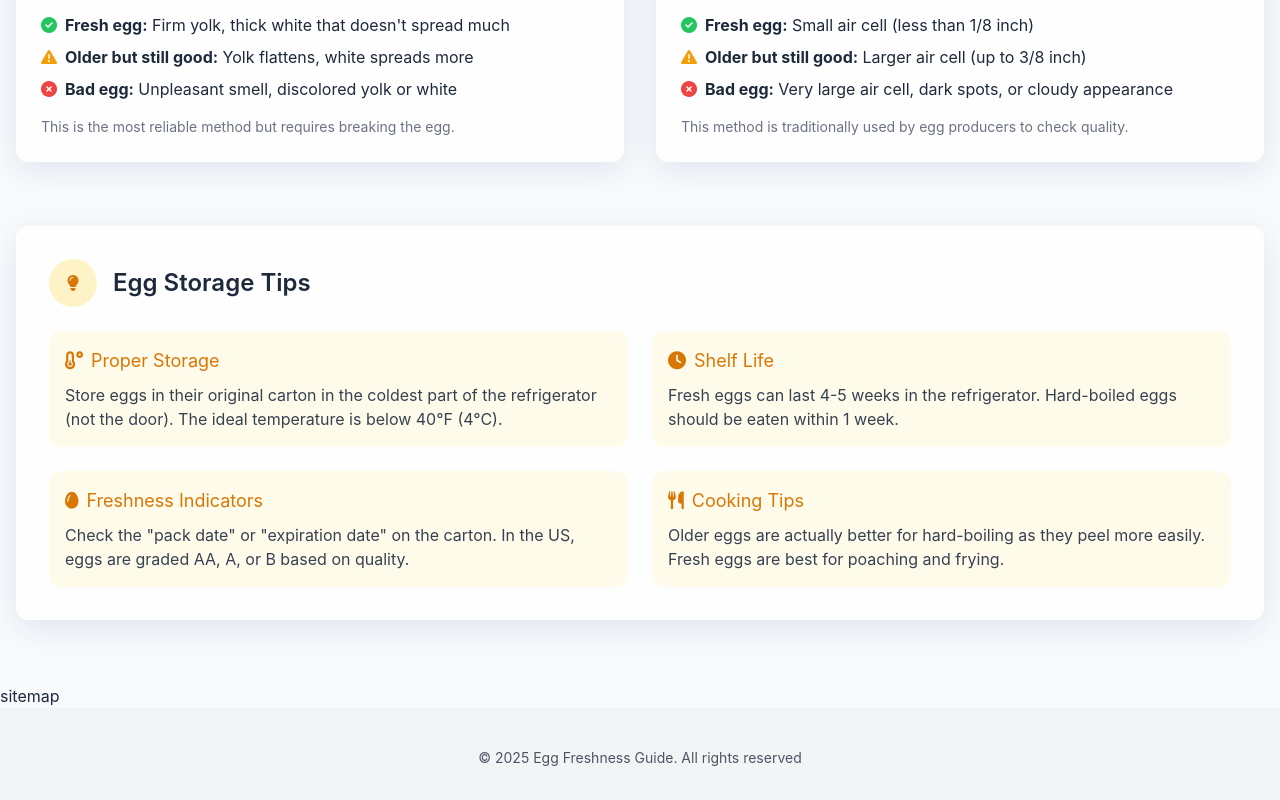
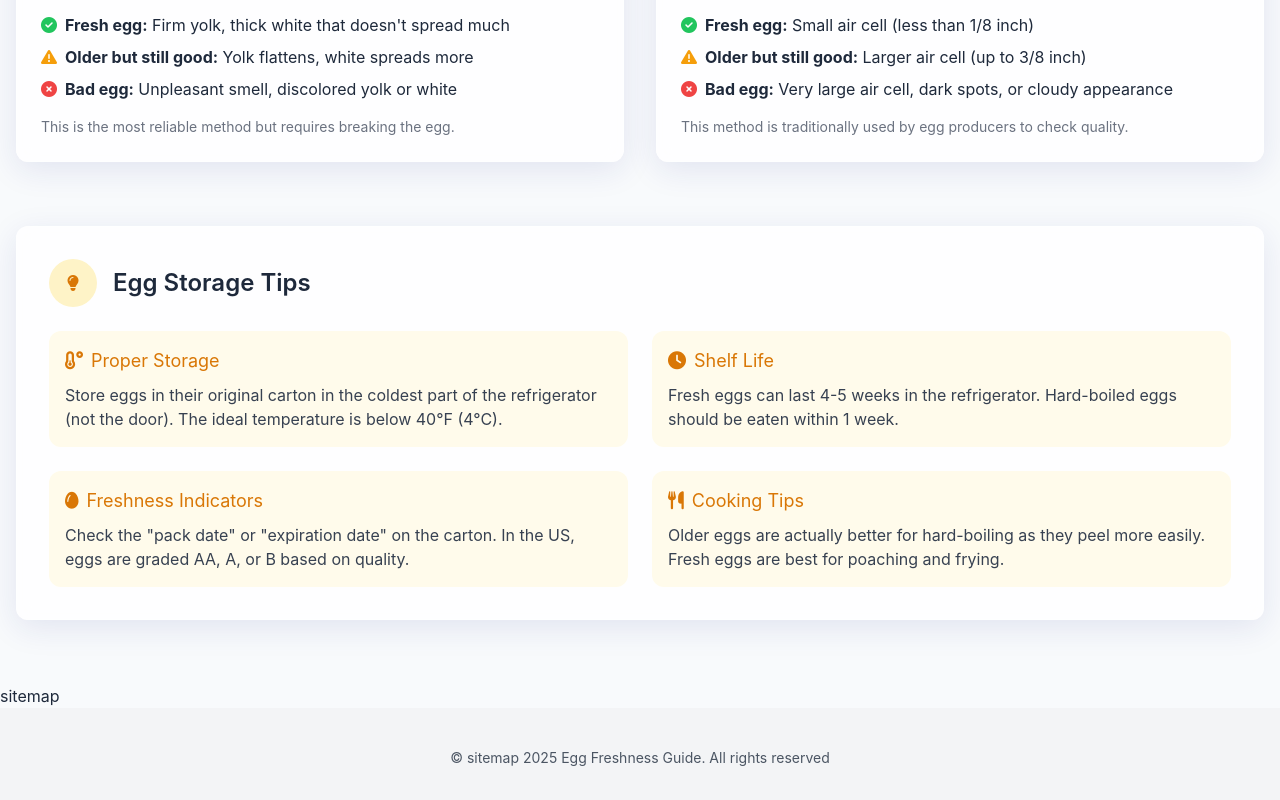
Before and after one commit to xiaofei0195/how-to-tell-if-eggs-are-bad, a plain HTML site: page index.html in a window 1280 px wide. Shown: the part 1456-2256 px from the top of the page. Drawn offline with nearby package versions, Linux system fonts and the light colour scheme.

Commit message:
Update index.html

```diff
--- a/index.html
+++ b/index.html
@@ -235,7 +235,7 @@
     <!-- Footer -->
     <footer class="bg-gray-100 py-8">
         <div class="container mx-auto px-4 text-center text-gray-600">
-            <p class="mt-2 text-sm">© 2025 Egg Freshness Guide. All rights reserved</p>
+            <p class="mt-2 text-sm">© <a href="/sitemap.xml">sitemap</a> 2025 Egg Freshness Guide. All rights reserved</p>
         </div>
     </footer>
 
```
